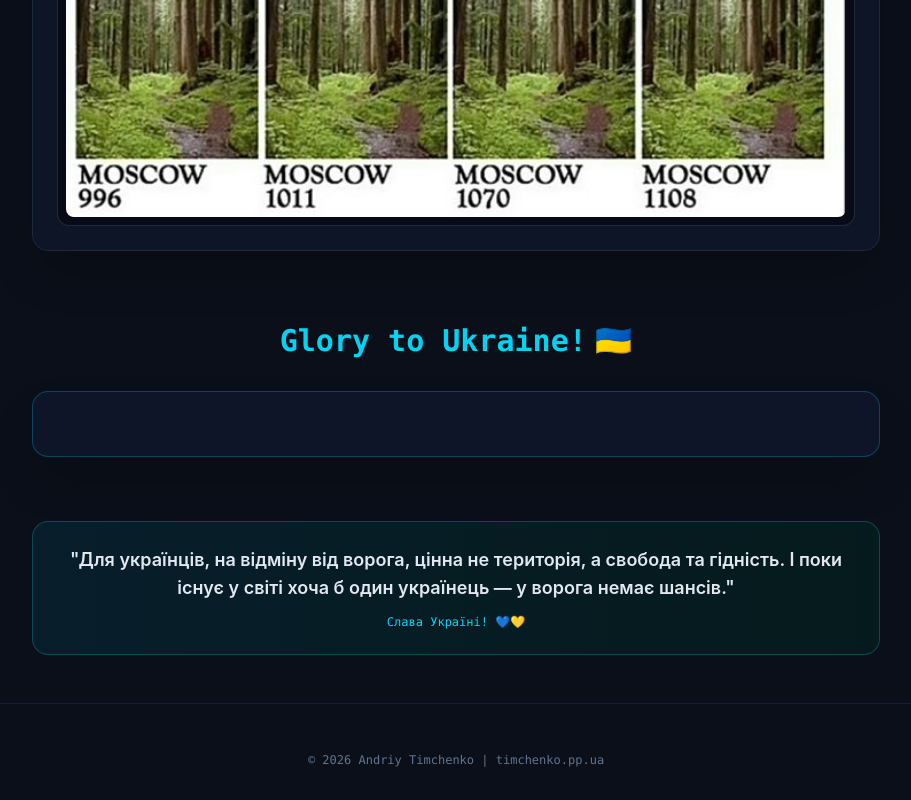
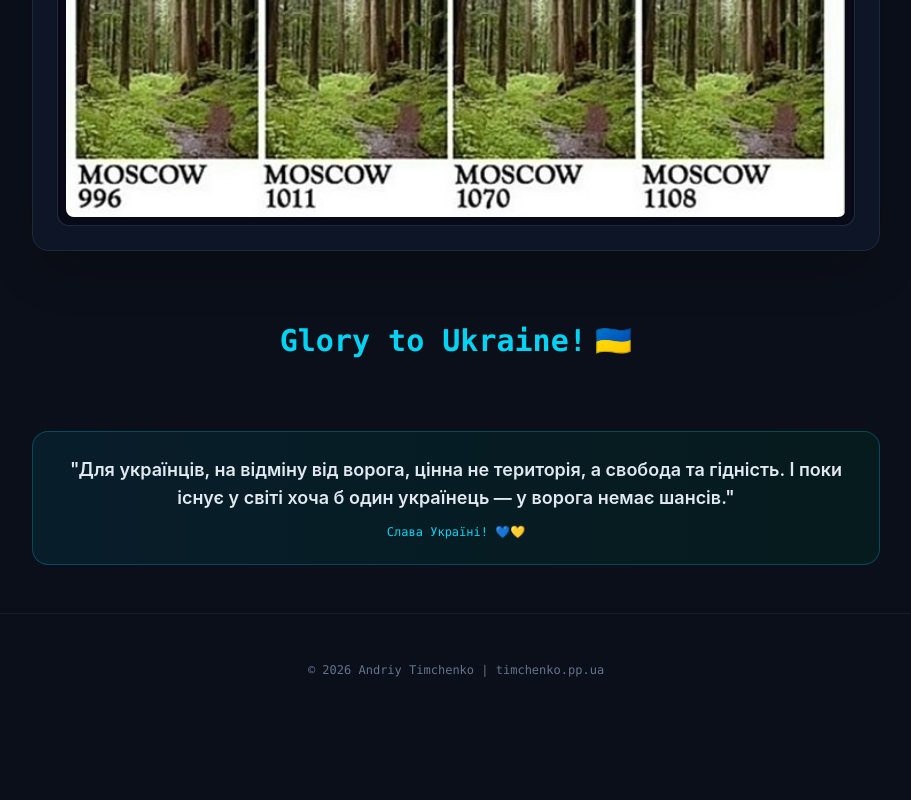
Before and after one commit to andriy-timchenko/timchenko.pp.ua, an Astro site: page / in a window 1280 px wide. Shown: the part 4177-4977 px from the top of the page, without its empty margins (184-1095 px from the left). After the commit the page ends 4887 px from the top, so only its background shows below. Built offline with nearby package versions, Linux system fonts and the light colour scheme; Astro itself is replaced by a stand-in of ours.

Commit message:
Fix bottom

```diff
--- a/src/pages/index.astro
+++ b/src/pages/index.astro
@@ -234,12 +234,7 @@ const historyFacts = [
             <span>Glory to Ukraine!</span> 🇺🇦
           </h3>
         </div>
-
-        <div class="bg-slate-900/90 border border-cyan-500/30 rounded-2xl p-6 sm:p-8 flex flex-col sm:flex-row items-center justify-around gap-6 shadow-2xl">
-
-        </div>
       </div>
-
       <!-- Фінальна цитата-підсумок -->
       <div class="p-6 bg-gradient-to-r from-cyan-950/40 to-emerald-950/40 border border-cyan-500/30 rounded-2xl text-center space-y-3">
         <p class="text-slate-200 font-semibold text-base sm:text-lg">
```
